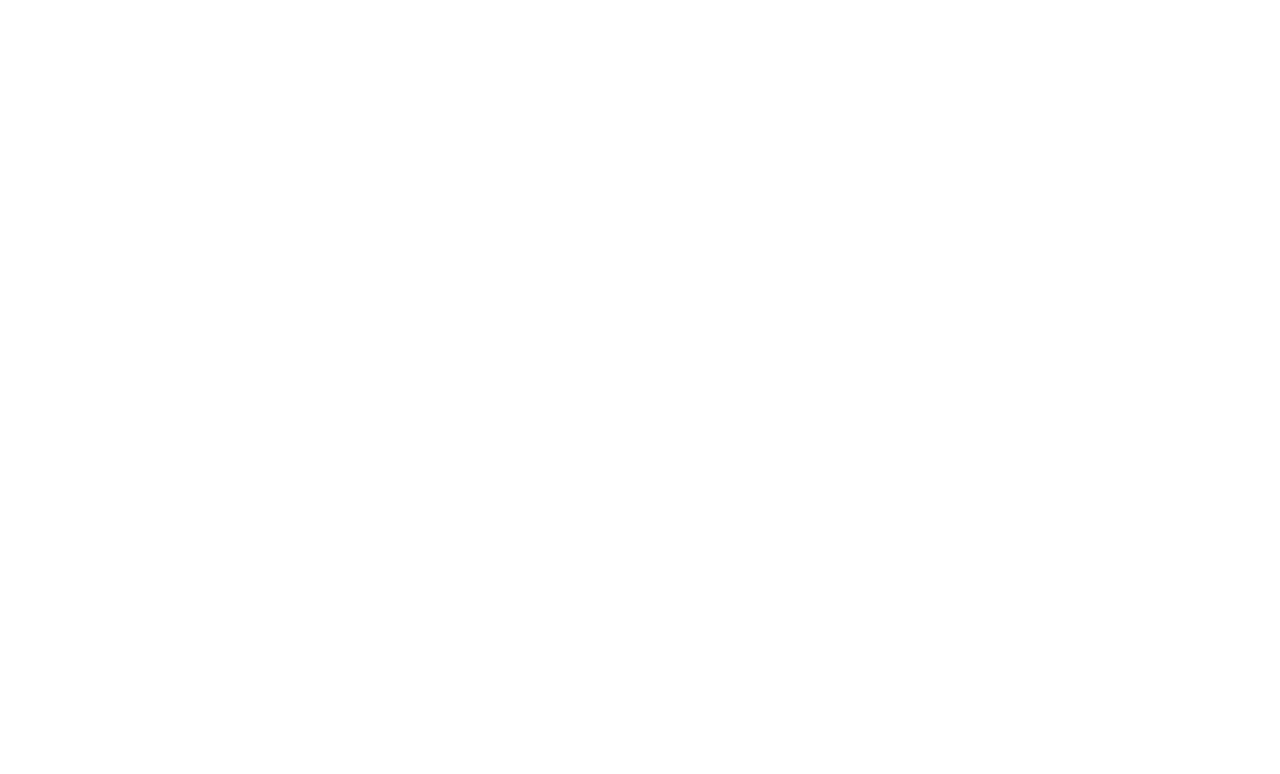
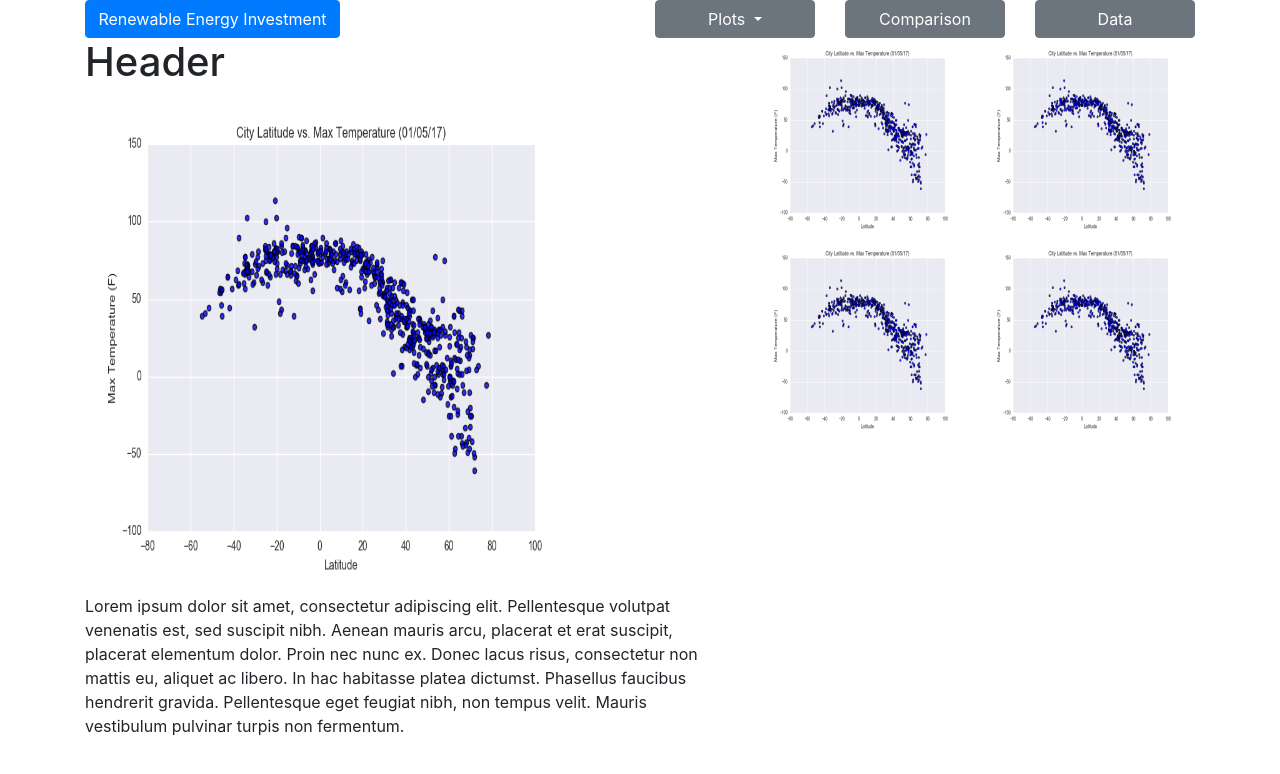
Before and after one commit to RinerAlexander/Web-Design-Challenge, a plain HTML site: page WebVisualizations/Plot1.html in a window 1280 px wide. Drawn offline with nearby package versions, Linux system fonts and the light colour scheme.

Commit message:
Single picture page done

```diff
--- a/WebVisualizations/Plot1.html
+++ b/WebVisualizations/Plot1.html
@@ -0,0 +1,113 @@
+<!DOCTYPE html>
+
+<html>
+
+<head>
+    <title>Renewable Energy Investment</title>
+    <meta charset="UTF-8">
+    <link rel="stylesheet" href="https://stackpath.bootstrapcdn.com/bootstrap/4.3.1/css/bootstrap.min.css" integrity="sha384-ggOyR0iXCbMQv3Xipma34MD+dH/1fQ784/j6cY/iJTQUOhcWr7x9JvoRxT2MZw1T" crossorigin="anonymous">
+
+    <script src="https://code.jquery.com/jquery-3.3.1.slim.min.js" integrity="sha384-q8i/X+965DzO0rT7abK41JStQIAqVgRVzpbzo5smXKp4YfRvH+8abtTE1Pi6jizo" crossorigin="anonymous"></script>
+    <script src="https://cdnjs.cloudflare.com/ajax/libs/popper.js/1.14.7/umd/popper.min.js" integrity="sha384-UO2eT0CpHqdSJQ6hJty5KVphtPhzWj9WO1clHTMGa3JDZwrnQq4sF86dIHNDz0W1" crossorigin="anonymous"></script>
+    <script src="https://stackpath.bootstrapcdn.com/bootstrap/4.3.1/js/bootstrap.min.js" integrity="sha384-JjSmVgyd0p3pXB1rRibZUAYoIIy6OrQ6VrjIEaFf/nJGzIxFDsf4x0xIM+B07jRM" crossorigin="anonymous"></script>
+    <link rel="stylesheet" href="style.css">
+</head>
+
+<body>
+
+    <div class="container">
+
+        <div class="row">
+
+            <div class="col-3">
+                <a class="btn btn-primary btn-block" href="LandingPage.html" role="button">Renewable Energy Investment</a>
+            </div>
+
+            <div class="col-3">
+            </div>
+
+            <div class="col-2">
+                <div class="dropdown">
+                    <button class="btn btn-secondary btn-block dropdown-toggle" type="button" id="dropdownMenuButton" data-toggle="dropdown" aria-haspopup="true" aria-expanded="false">
+                      Plots
+                    </button>
+                    <div class="dropdown-menu" aria-labelledby="dropdownMenuButton">
+                      <a class="dropdown-item" href="#">Plot 1</a>
+                      <a class="dropdown-item" href="#">Plot 2</a>
+                      <a class="dropdown-item" href="#">Plot 3</a>
+                      <a class="dropdown-item" href="#">Plot 4</a>
+                    </div>
+                  </div>
+            </div>
+
+            <div class="col-2">
+                <a class="btn btn-secondary btn-block" href="#" role="button">Comparison</a>
+            </div>
+
+            <div class="col-2">
+                <a class="btn btn-secondary btn-block" href="#" role="button">Data</a>
+            </div>
+
+
+        </div>
+
+        <div class="row">
+
+            <div class="col-7">
+
+                <h1>
+                    Header
+                </h1>
+
+                <img src="Resources/assets/images/fig1.png" alt="Cloudy Map" width="500" height="500">
+
+                <p>
+                    Lorem ipsum dolor sit amet, consectetur adipiscing elit. Pellentesque volutpat venenatis est,
+                    sed suscipit nibh. Aenean mauris arcu, placerat et erat suscipit, placerat elementum dolor.
+                    Proin nec nunc ex. Donec lacus risus, consectetur non mattis eu, aliquet ac libero.
+                    In hac habitasse platea dictumst. Phasellus faucibus hendrerit gravida. Pellentesque eget feugiat nibh,
+                    non tempus velit. Mauris vestibulum pulvinar turpis non fermentum.
+                </p>
+
+            </div>
+
+            <div class="col-5">
+                <div class="container">
+
+                    <div class = "row">
+
+                        <div class="col-6">
+                            <a target="_blank" href="Plot1.html" class="smallPicture">
+                                <img src="Resources/assets/images/fig1.png" alt="Cloudy Map" width="200" height="200">
+                        </div>
+
+                        <div class="col-6">
+                            <a target="_blank" href="#" class="smallPicture">
+                                <img src="Resources/assets/images/fig1.png" alt="Cloudy Map" width="200" height="200">
+                        </div>
+
+                    </div>
+
+                    <div class = "row">
+
+                        <div class="col-6">
+                            <a target="_blank" href="#" class="smallPicture">
+                                <img src="Resources/assets/images/fig1.png" alt="Cloudy Map" width="200" height="200">
+                        </div>
+
+                        <div class="col-6">
+                            <a target="_blank" href="#" class="smallPicture">
+                                <img src="Resources/assets/images/fig1.png" alt="Cloudy Map" width="200" height="200">
+                        </div>
+
+                    </div>
+
+                </div>
+            </div>
+
+        </div>
+
+
+    </div>
+
+</body>
```
Also changed, not shown: WebVisualizations/LandingPage.html (+3 -3 lines), WebVisualizations/starter.html (+1 -1 lines).
